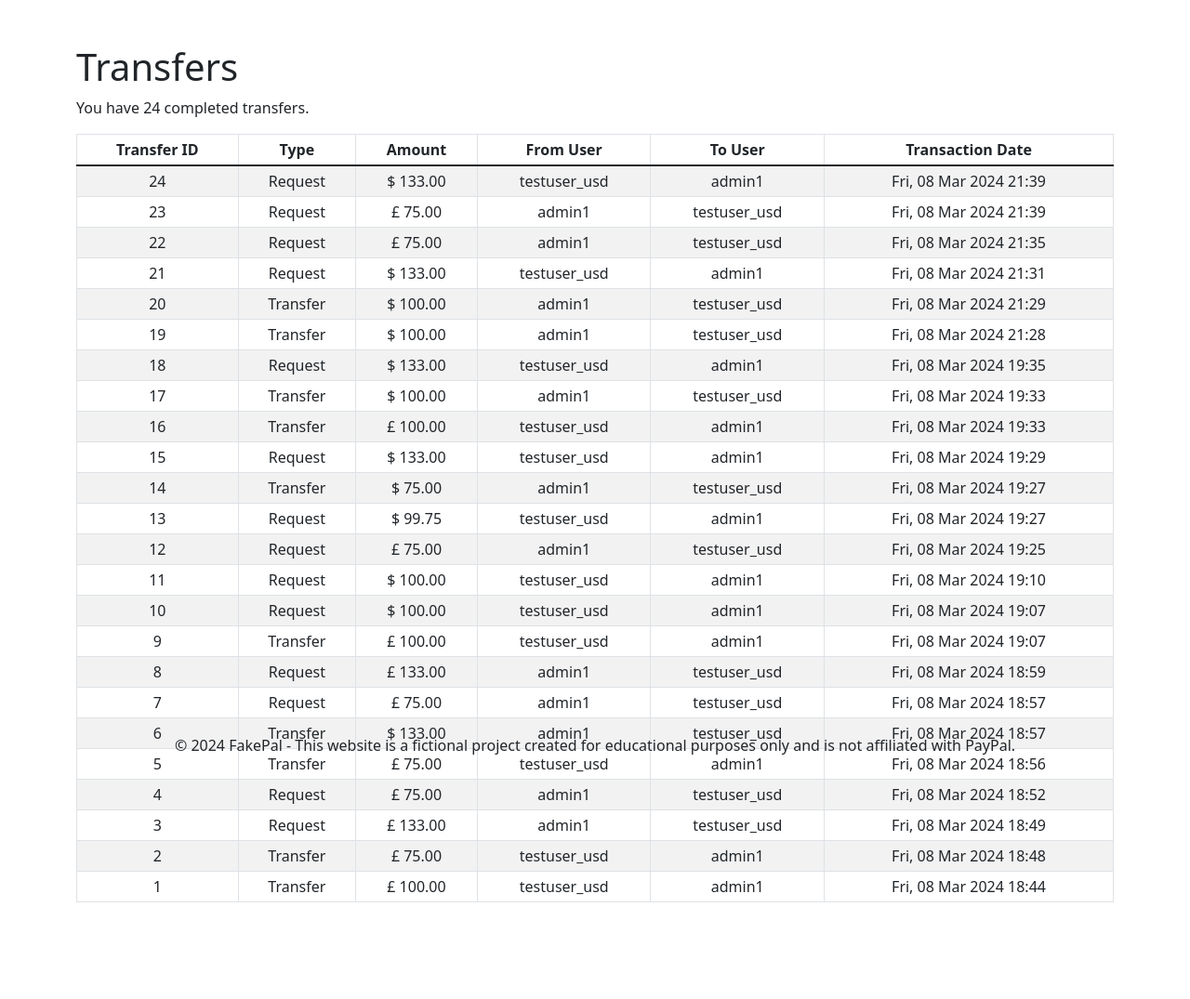
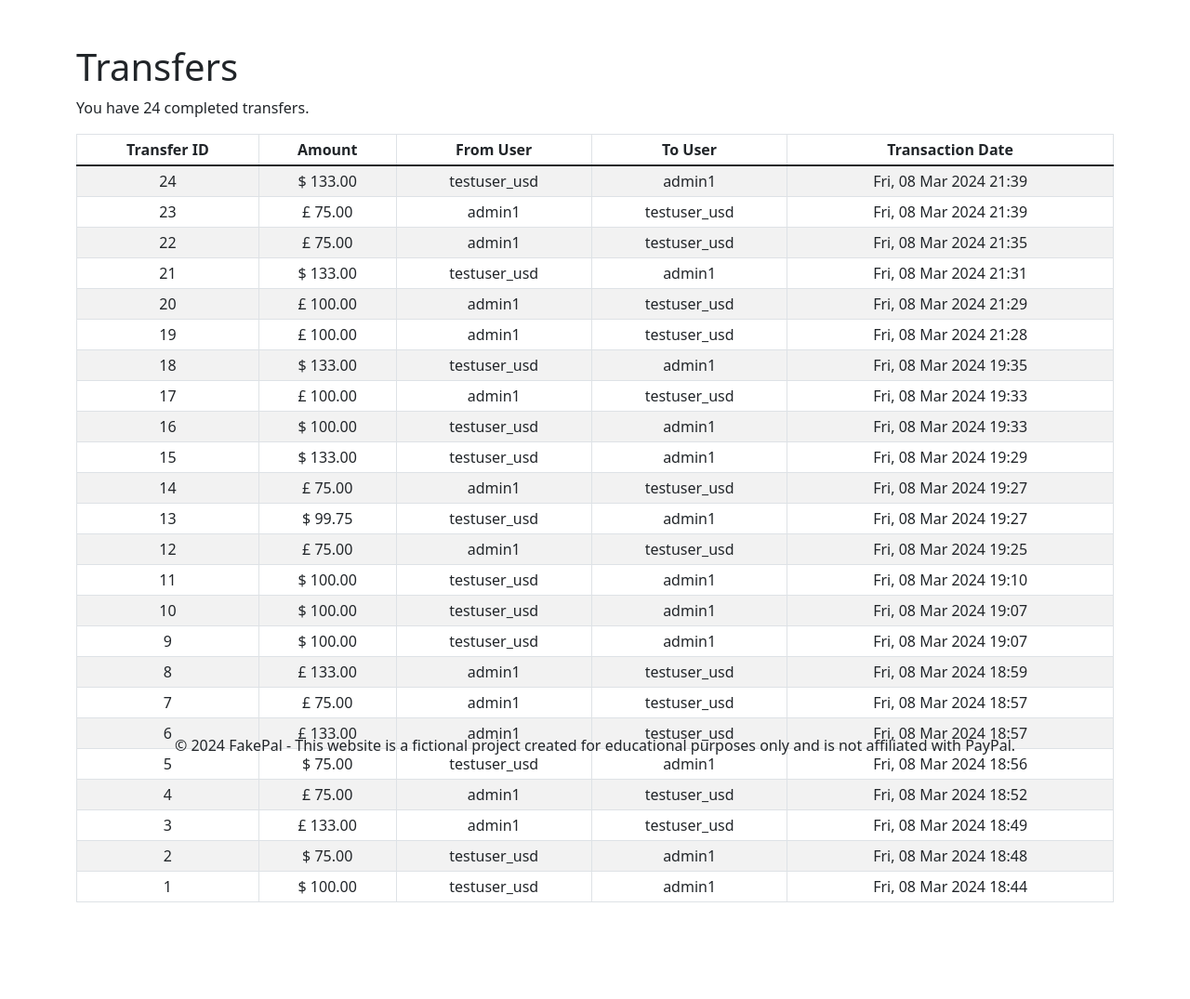
Before and after one commit to tnaccarato/Fakepal, a Django app: page /webapps2024/transfers/ in a window 1280 px wide. Shown: the part 50-1125 px from the top of the page at 93% size. Run offline with Django 5.2, Linux system fonts and the light colour scheme; a user stored in the database is signed in; data comes from the database, SQL or seed files in the repository; both versions use the stored data as it was after the commit.

Commit message:
Fix currency symbols

```diff
--- a/templates/custom_admin/all_transactions.html
+++ b/templates/custom_admin/all_transactions.html
@@ -28,7 +28,7 @@
                 <tr>
                     <td>{{ transfer.id }}</td>
                     <td>{{ transfer.sender.currency|currency_symbol }}
-                        {{ transfer.amount }}</td> <! -- currency filter -->
+                        {{ transfer.amount }}</td>
                     <td>{{ transfer.sender.user.username }}</td>
                     <td>{{ transfer.receiver.user.username }}</td>
                     <td>{{ transfer.created_at | date:"D, d M Y H:i" }}</td>
--- a/templates/payapp/requests.html
+++ b/templates/payapp/requests.html
@@ -23,7 +23,7 @@
                 <thead  class="text-center">
                 <tr>
                     <th>Request ID</th>
-                    <th>Amount (in {{ user_currency |upper }})</th>
+                    <th>Amount</th>
                     <th>From User</th>
                     <th>Date</th>
                     <th>Status</th>
@@ -34,7 +34,7 @@
                 {% for request in incoming_requests %}
                     <tr class="text-center">
                         <td>{{ request.id }}</td>
-                        <td>{{ request.amount }} </td>
+                        <td>{{ request.sender.currency|currency_symbol }}{{ request.amount }} </td>
                         <td>{{ request.sender.user.username }}</td>
                         <td>{{ request.created_at }}</td>
                         <td>{{ request.status|capfirst }}</td>
@@ -139,7 +139,7 @@
                     {% for request in completed_requests %}
                         <tr>
                             <td>{{ request.id }}</td>
-                            <td>{{ request.receiver.currency|currency_symbol }}{{ request.amount }}</td> <! -- currency filter -->
+                            <td>{{ request.sender.currency|currency_symbol }}{{ request.amount }}</td> <! -- currency filter -->
                             <td>{{ request.sender.user.username }}</td>
                             <td>{{ request.receiver.user.username }}</td>
                             <td>{{ request.created_at }}</td>
--- a/templates/payapp/transfers.html
+++ b/templates/payapp/transfers.html
@@ -20,7 +20,6 @@
                     <thead  class="text-center">
                         <tr>
                             <th>Transfer ID</th>
-                            <th>Type</th>
                             <th>Amount</th>
                             <th>From User</th>
                             <th>To User</th>
@@ -31,13 +30,8 @@
                         {% for transfer in transfers %}
                             <tr>
                                 <td>{{ transfer.id }}</td>
-                                <td>{{ transfer.type |capfirst }}</td>
-                                {% if transfer.type == 'request' %}
                                 <td>{{ transfer.sender.currency|currency_symbol }}
-                                {% else %}
-                                <td>{{ transfer.receiver.currency|currency_symbol }}
-                                {% endif %}
-                                {{ transfer.amount }}</td> <! -- currency filter -->
+                                    {{ transfer.amount }}</td> <! -- currency filter -->
                                 <td>{{ transfer.sender.user.username }}</td>
                                 <td>{{ transfer.receiver.user.username }}</td>
                                 <td>{{ transfer.created_at | date:"D, d M Y H:i" }}</td>
```
Also changed, not shown: webapps.db.
